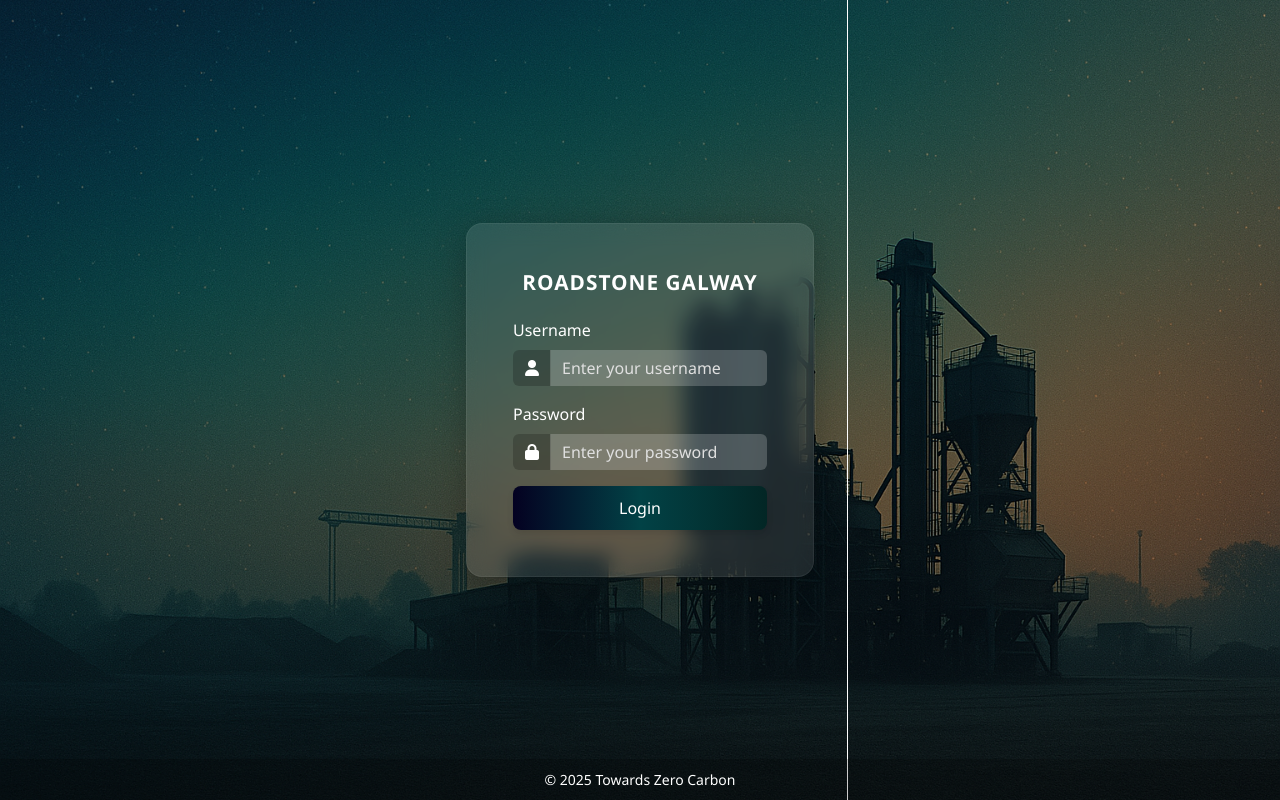
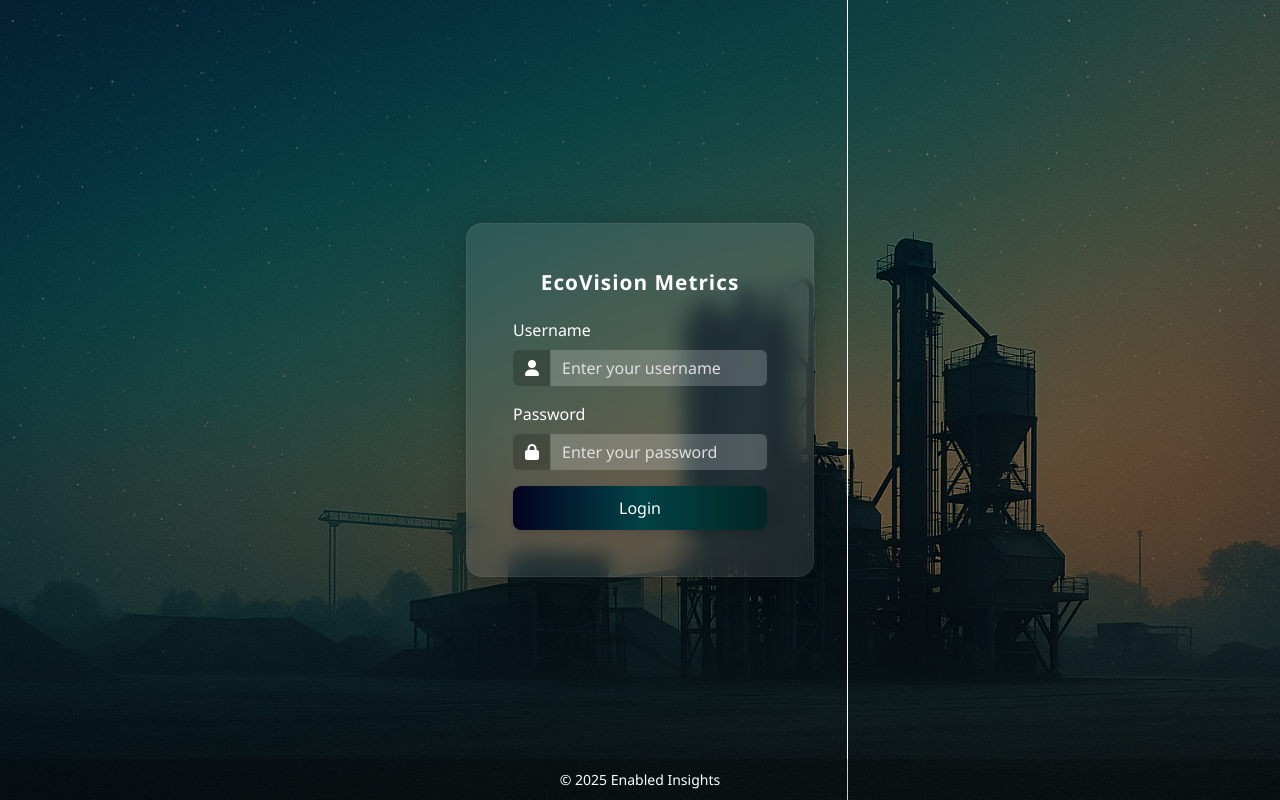
Before and after one commit to TZC-JorgeLepasana/roadstone_project, a Django app: page /login/ in a window 1280 px wide. Run offline with Django 5.2, Linux system fonts and the light colour scheme; parts of the project's set-up code (start-up, migrations or seed data) failed here and were passed over.

Commit message:
Update login.html
Name of system changed

```diff
--- a/data_processing/templates/login.html
+++ b/data_processing/templates/login.html
@@ -122,7 +122,7 @@
       <div class="col-md-6 col-lg-4">
         <div class="card glass-card">
           <div class="card-body">
-            <h3 class="card-title text-center mb-4" style="font-size: 1.3rem; font-weight: bold;">ROADSTONE GALWAY</h3>
+            <h3 class="card-title text-center mb-4" style="font-size: 1.3rem; font-weight: bold;">EcoVision Metrics</h3>
 
             <form method="post">
               {% csrf_token %}
@@ -156,7 +156,7 @@
   <!-- Footer -->
   <footer class="main-footer text-center">
     <div class="container">
-      <p class="mb-0">© 2025 Towards Zero Carbon</p>
+      <p class="mb-0">© 2025 Enabled Insights</p>
     </div>
   </footer>
 
```
